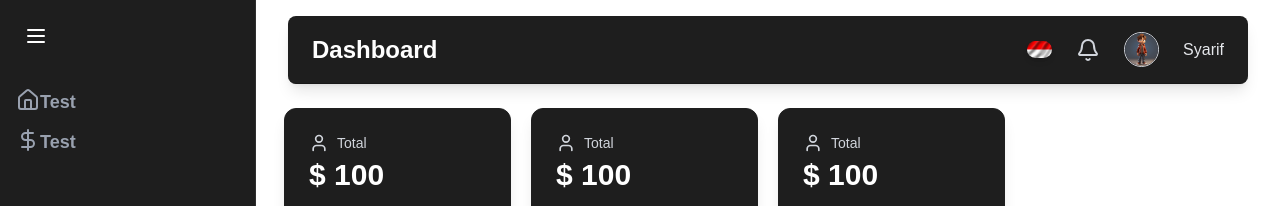
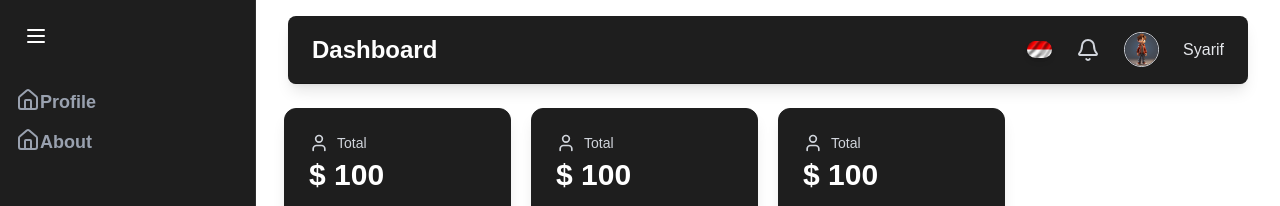
Before and after one commit to wibinabae/tabungan-qurban, a Next.js app: page / in a window 1280 px wide. Shown: the top 206 px of the page. Built offline with nearby package versions, Linux system fonts and the light colour scheme.

Commit message:
Add Link in Sidebar

```diff
--- a/components/Sidebar.jsx
+++ b/components/Sidebar.jsx
@@ -44,24 +44,10 @@ const Sidebar = () => {
           <Menu size={24} className="text-white" />
         </button>
         <nav className="mt-8 flex-grow">
-          {/*{sidebarItems.map((item) => {
-            const IconComponent = ICONS[item.icon];
-            return (
-             <Link key={item.name} href={item.href}>
-                <div
-                  className={`flex items-center p-4 text-sm font-medium rounded-lg hover:bg-[#2f2f2f2f] transition-colors mb-2 ${
-                    pathname === item.href ? "bg-[#2f2f2f]" : ""
-                  }`}
-                >
-                  <IconComponent size={20} style={{ minWidth:"20px" }} />
-                  <span className="ml-4 whitespace-nowrap">{item.name}</span>
-                </div>
-              </Link>
+          <Link href="/profile"className="text-lg text-gray-400 font-bold hover:text-white flex mb-3"><Home size={24}/>{isSidebarOpen &&("Profile")}</Link>
+          <Link href="/about"className="text-lg text-gray-400 font-bold hover:text-white flex mb-3"><Home size={24}/>{isSidebarOpen &&("About")}</Link>
 
-            );
-          })}*/}
-          <a href="#" className="text-lg text-gray-400 font-bold hover:text-white flex mb-3"><Home size={24}/>{isSidebarOpen &&("Test")}</a>
-          <a href="#" className="text-lg text-gray-400 font-bold hover:text-white flex mb-3"><DollarSign size={24}/>{isSidebarOpen &&("Test")}</a>
+
         </nav>
       </div>
     </div>
```
